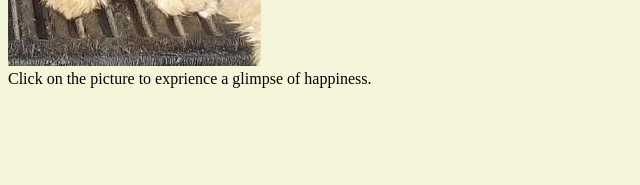
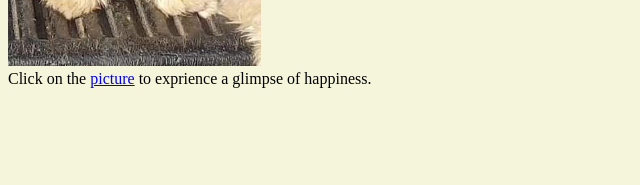
Before and after one commit to HeinKhantPyaeKyaw/meadow, a plain HTML site: page index.html in a window 1280 px wide. Shown: the part 747-932 px from the top of the page, 0-640 px from the left. Drawn offline with Linux system fonts and the light colour scheme; files whose address does not match are found by name.

Commit message:
final commit

```diff
--- a/index.html
+++ b/index.html
@@ -68,7 +68,7 @@
                 <img class="img" src="/git-test/happiness.jpg" alt="happy pup">
             </a>
             <br>
-            Click on the picture to exprience a glimpse of happiness.<br>
+            Click on the  <a href="https://youtu.be/dQw4w9WgXcQ" target="_blank">picture</a> to exprience a glimpse of happiness.<br>
             <div class="table">
             <table border=""  >
             <tr >
```
